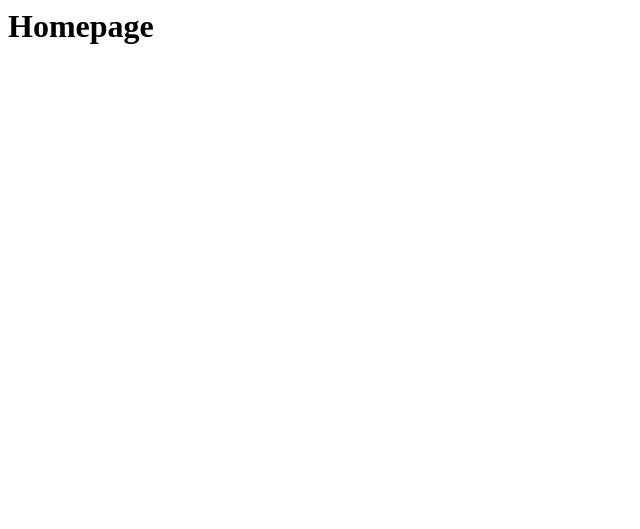
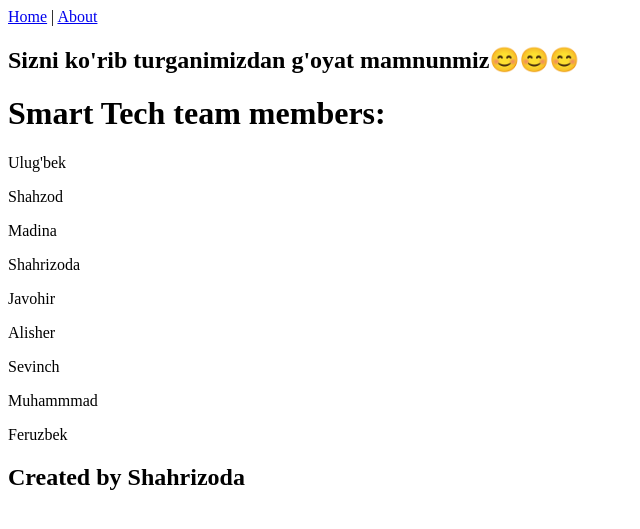
Before and after one commit to Shahrizoda888/amaliyot2, a Django app: page / in a window 1280 px wide. Shown: the top 529 px of the page, without its empty margins (0-640 px from the left). Run offline with Django 3.2, Linux system fonts and the light colour scheme.

Commit message:
o'zgarish

```diff
--- a/pages/urls.py
+++ b/pages/urls.py
@@ -1,9 +1,9 @@
 
 from django.urls import path
-from .views import HomePageView
+from .views import HomePageView, AboutPageView
 
 urlpatterns = [
 
     path('',HomePageView.as_view(),name='home'),
-
-]
+    path('about/',AboutPageView.as_view(),name='about'),
+   ]
--- a/pages/views.py
+++ b/pages/views.py
@@ -4,3 +4,8 @@ from django.views.generic import TemplateView
 # Create your views here.
 class HomePageView(TemplateView):
     template_name='home.html'
+
+
+
+class AboutPageView(TemplateView):
+    template_name='about.html'
--- /dev/null
+++ b/templates/base.html
@@ -0,0 +1,13 @@
+<header>
+<a href="{% url 'home' %}">Home</a> | <a href="{% url 'about' %}">About</a>
+
+
+
+
+</header>
+
+
+
+{% block content %}
+
+{% endblock content %}
--- a/templates/home.html
+++ b/templates/home.html
@@ -1 +1,28 @@
-<h1>Homepage</h1>
+
+
+<body>
+{% extends 'base.html' %}
+{% block content %}
+<h2>Sizni ko'rib turganimizdan g'oyat mamnunmiz😊😊😊</h2>
+<h1>Smart Tech team members:</h1>
+
+
+
+<p>Ulug'bek</p>
+<p>Shahzod</p>
+<p>Madina</p>
+<p>Shahrizoda</p>
+<p>Javohir</p>
+<p>Alisher</p>
+
+<p>Sevinch</p>
+<p>Muhammmad</p>
+<p>Feruzbek</p>
+<h2>Created by Shahrizoda</h2>
+{% endblock content %}
+
+
+
+
+
+</body>
```
Also changed, not shown: templates/about.html (added, +23 -0 lines).
